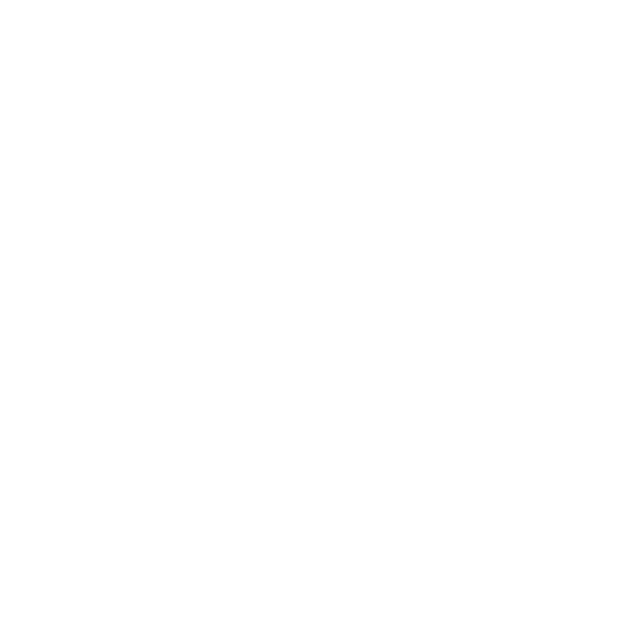
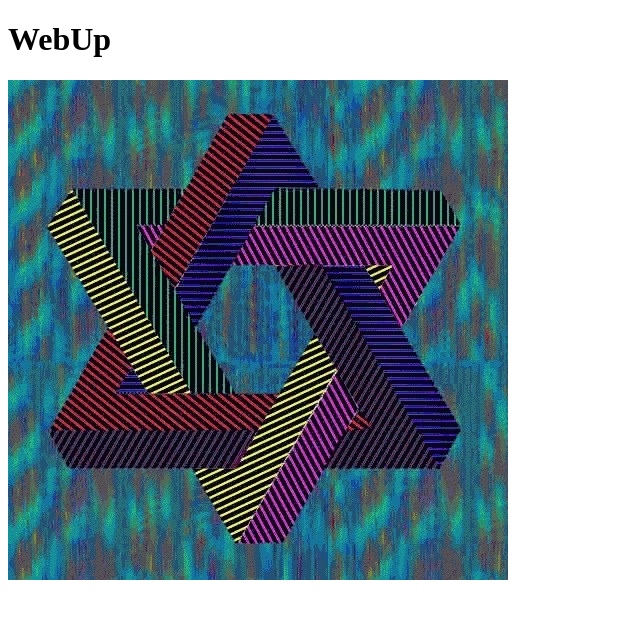
Before and after one commit to dciberlin/team-directory-worksheet, a plain HTML site: page almezyad90.html in a window 1280 px wide. Shown: the whole page, without its empty margins (0-640 px from the left). Drawn offline with Linux system fonts and the light colour scheme.

Commit message:
adding img

```diff
--- a/almezyad90.html
+++ b/almezyad90.html
@@ -6,9 +6,12 @@
     <meta http-equiv="X-UA-Compatible" content="ie=edge">
     <link rel="stylesheet" type="text/css" href="style/main.css">
 
+
     <title>WebUp | mohammad almezyad</title>
 </head>
 <body>
+<h1>WebUp</h1>
+<img src="img/almezyad.jpg" alt="almezyad" title="mohammad almezyad" >
 
 </body>
 </html>
```
Also changed, not shown: img/almezyad.jpg (added).
